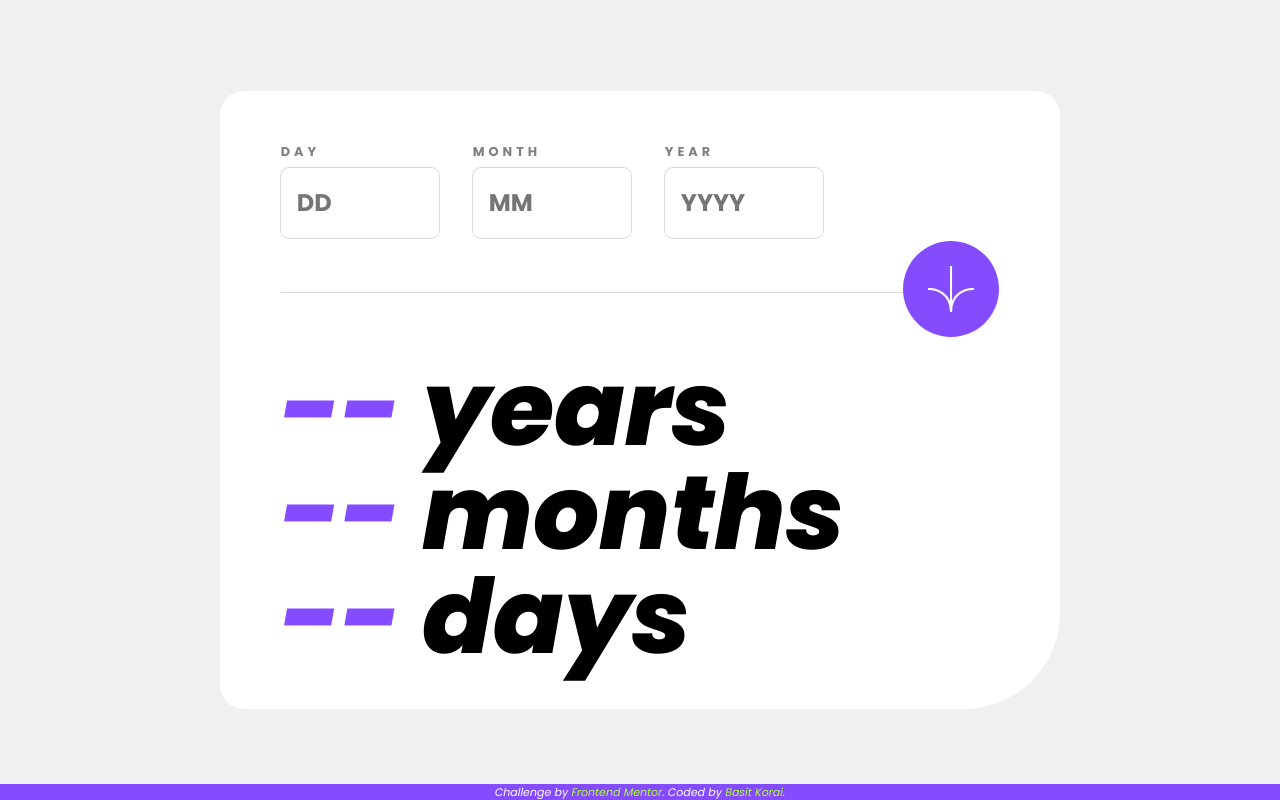
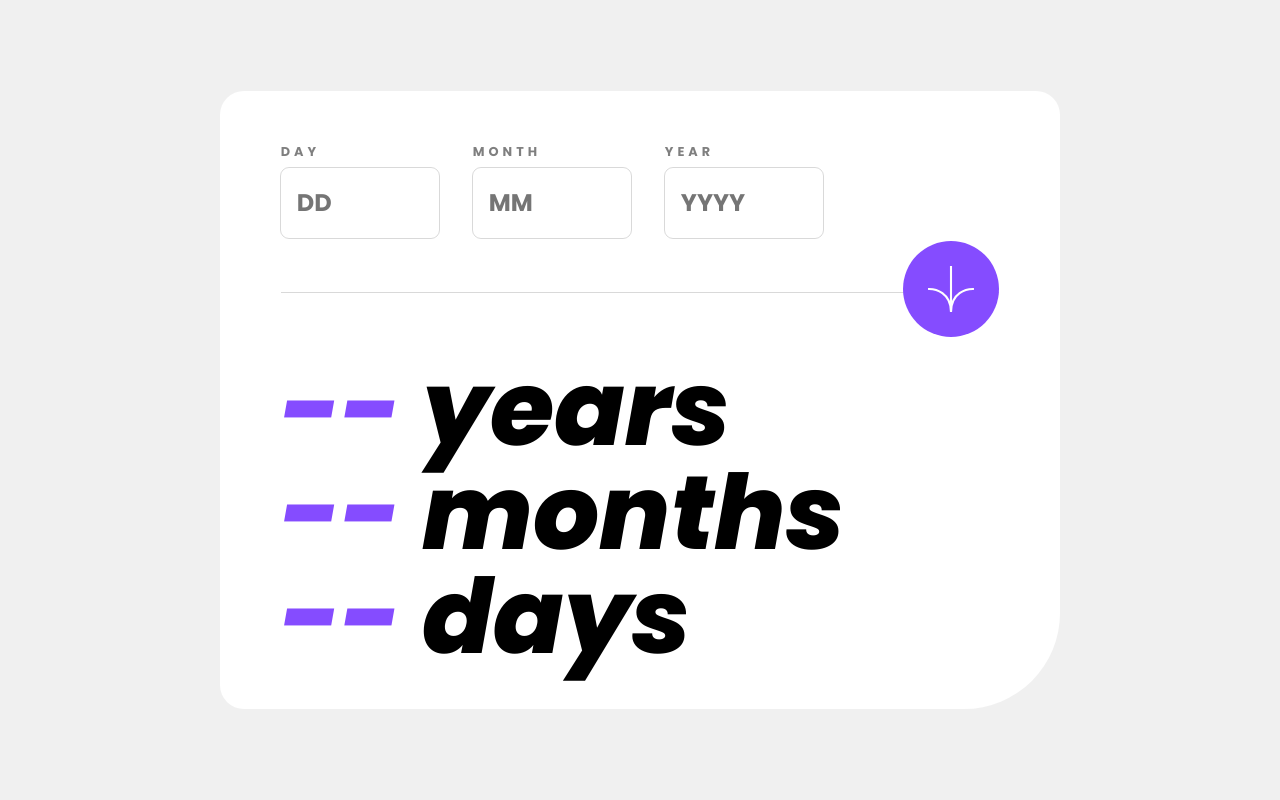
Before and after one commit to basitkorai/age-calculator-app, a website: page index.html in a window 1280 px wide. Drawn offline with Linux system fonts and the light colour scheme.

Commit message:
fix: attribution removed for now

```diff
--- a/index.html
+++ b/index.html
@@ -48,10 +48,10 @@
 
     </article>
 
-    <div class="attribution">
+    <!-- <div class="attribution">
       Challenge by <a href="https://www.frontendmentor.io?ref=challenge" target="_blank">Frontend Mentor</a>.
       Coded by <a href="https://github.com/basitkorai">Basit Korai</a>.
-    </div>
+    </div> -->
   </main>
   <script src="./app.js"></script>
 </body>
--- a/sass/layout/_body.scss
+++ b/sass/layout/_body.scss
@@ -12,6 +12,7 @@ body {
 
 
 @media screen and (min-width: 700px) {
+
   .main {
     min-height: 100vh;
     align-items: center;
--- a/sass/layout/_footer.scss
+++ b/sass/layout/_footer.scss
@@ -5,6 +5,7 @@
     text-align: center;
     position: absolute;
     bottom: 0;
+
     width: 100%;
     font-family: u.$font-family;
     font-style: italic;
```
Also changed, not shown: 1 other file.
